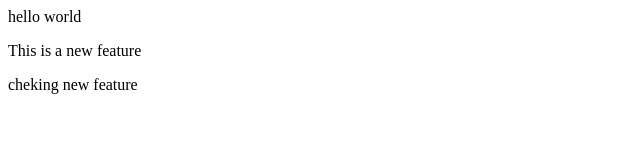
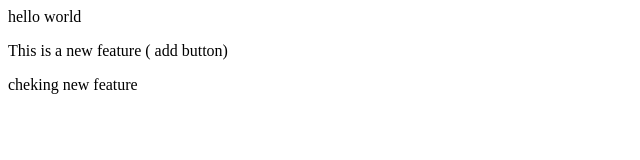
Before and after one commit to Omkavale/mess_management, a plain HTML site: page index.html in a window 1280 px wide. Shown: the full height of the page, 0-640 px from the left. Drawn offline with Linux system fonts and the light colour scheme.

Commit message:
add button

```diff
--- a/index.html
+++ b/index.html
@@ -1,3 +1,3 @@
 <p>hello world</p>
-<p>This is a new feature  </p>
+<p>This is a new feature ( add button) </p>
 <p>cheking new feature</p>
```
